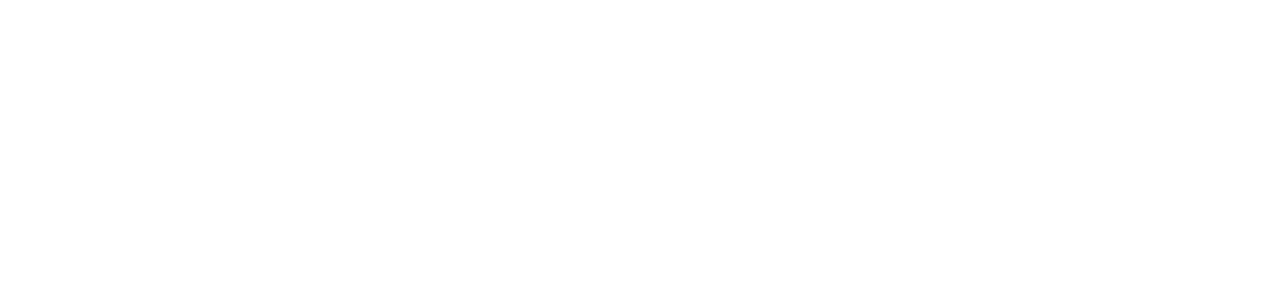
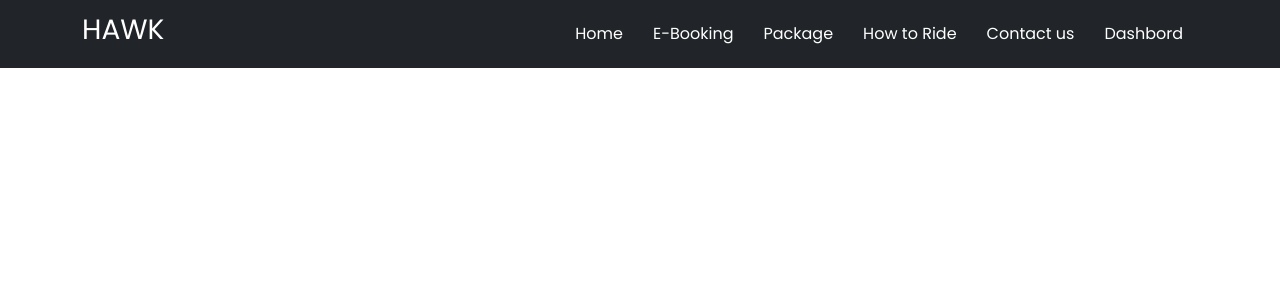
Before and after one commit to parvezaman/hawk-e-scooter-front-end, a React (Create React App) app: page /contct in a window 1280 px wide. Before the commit this address had no page. Shown: the top 300 px of the page. Built offline with nearby package versions, Linux system fonts and the light colour scheme.

Commit message:
Contact Started

```diff
--- a/src/App.js
+++ b/src/App.js
@@ -4,6 +4,7 @@
 import Users from './Pages/Users/Users'
 import Home from './Pages/Home/Home/Home';
 import Ride from './Pages/Ride/Ride';
+import Contact from './Pages/Contact/Contact';
 
 function App() {
   return (
@@ -13,6 +14,7 @@
           <Route path='/' element={<Home />} />
           <Route path='/home' element={<Home />} />
           <Route path='/ride' element={<Ride />} />
+          <Route path='/contct' element={<Contact />} />
             {/* <Route path='/' element={<Users />} /> */}
             <Route path='/users' element={<Users/>} />
 
--- /dev/null
+++ b/src/Pages/Contact/Contact.js
@@ -0,0 +1,12 @@
+import React from 'react';
+import Navigation from '../Home/Navigation/Navigation'
+
+const Contact = () => {
+    return (
+        <div>
+            <Navigation></Navigation>
+        </div>
+    );
+};
+
+export default Contact;
```
